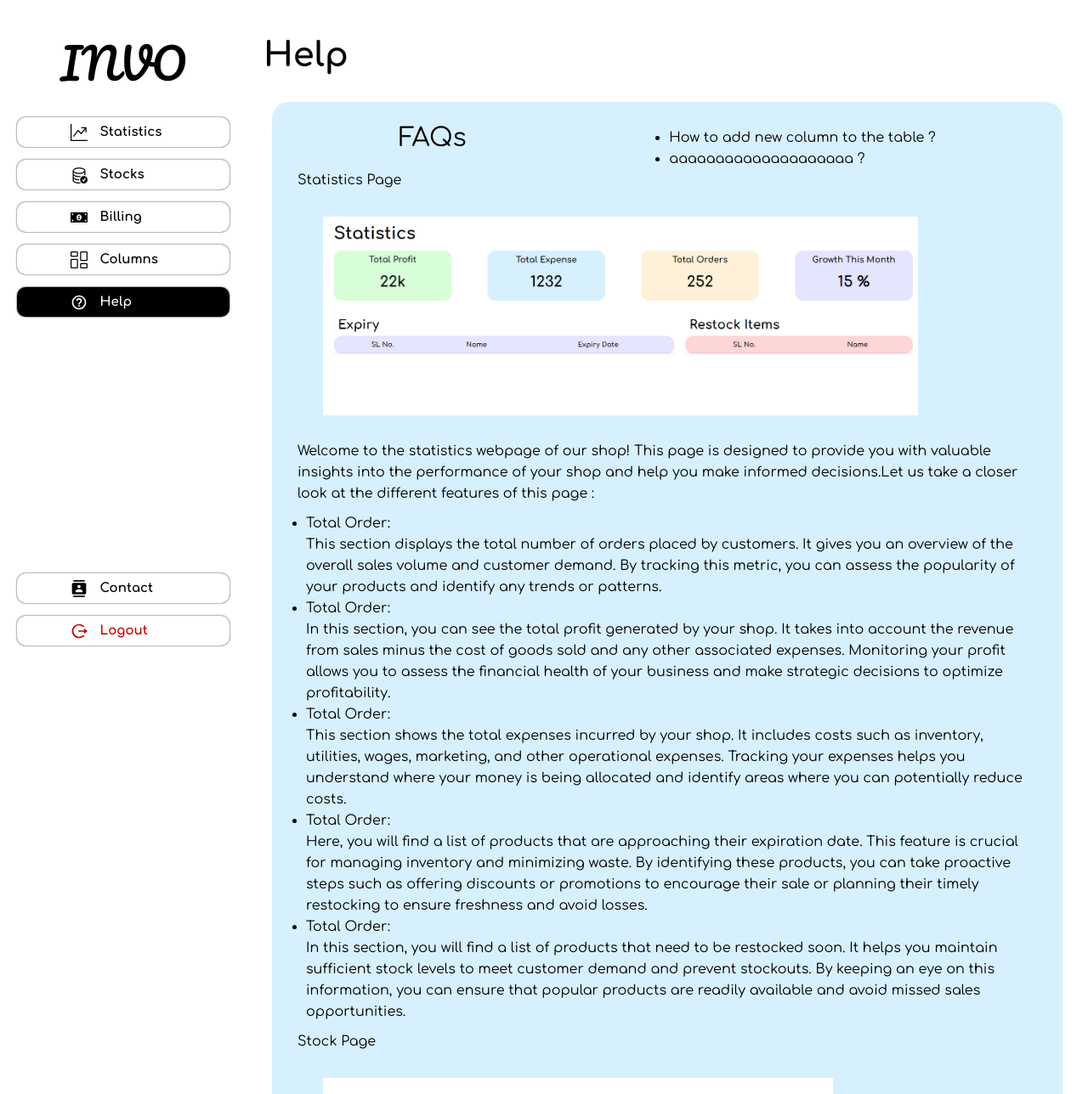
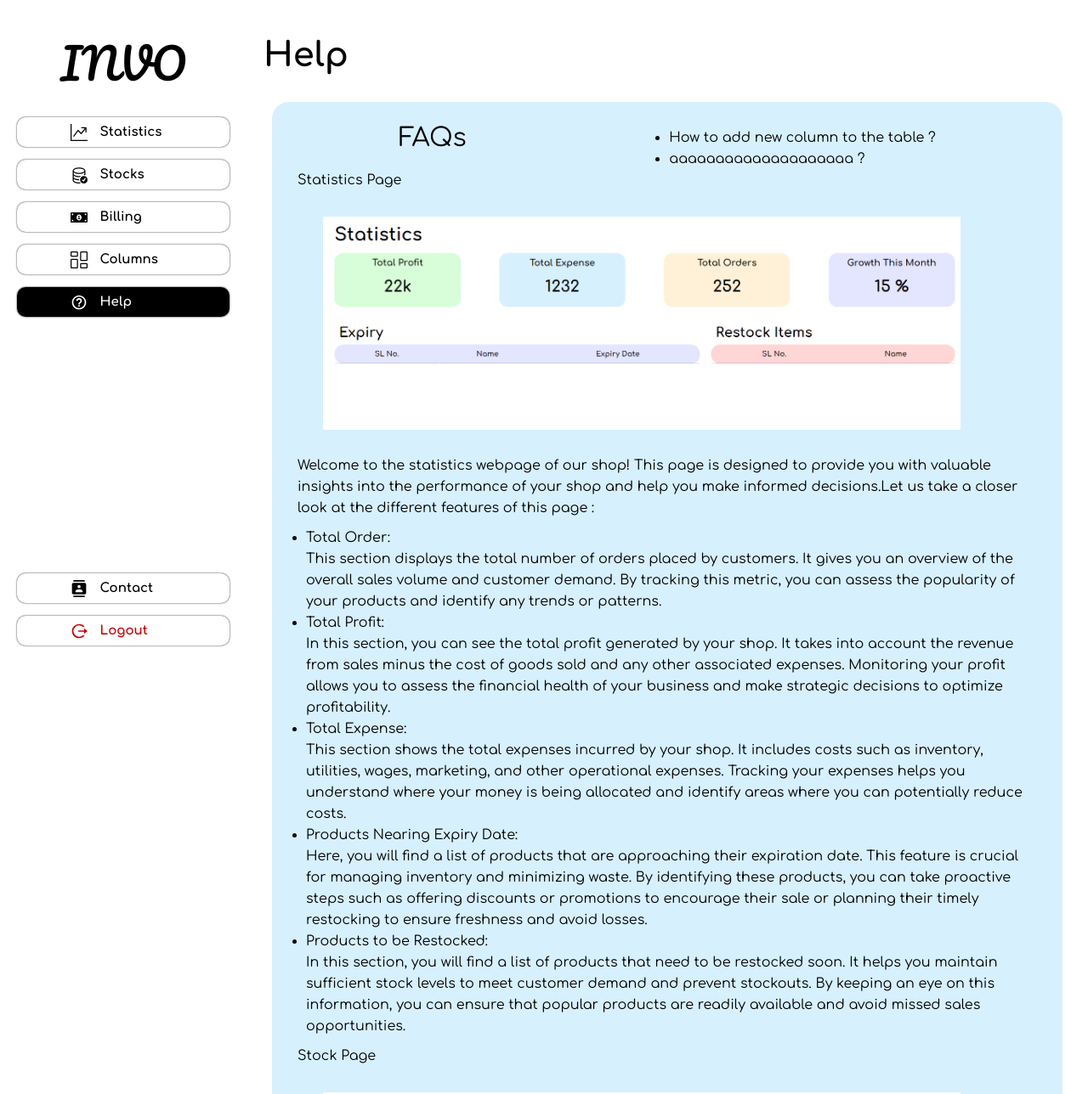
Before and after one commit to nikhitkumar00/Inventify, a React (Vite) app: page /help in a window 1280 px wide. Shown: the top 1288 px of the page at 85% size. Built offline with nearby package versions, Linux system fonts and the light colour scheme.

Commit message:
upadted statistics_help

```diff
--- a/src/Components/Help/Help.css
+++ b/src/Components/Help/Help.css
@@ -61,7 +61,7 @@
     color: black;
   }
   .statistics-style{
-    width: 700px;
+    width: 750px;
     display: flex;
     align-self: center;
     padding: 30px;
@@ -78,8 +78,8 @@
 
    */
    .stocks-style{
-    width: 600px;
-    height:400px;
+    width: 750px;
+    height:500px;
     display: flex;
     align-self: center;
     padding: 30px;
--- a/src/Components/Help/Help.jsx
+++ b/src/Components/Help/Help.jsx
@@ -44,7 +44,7 @@ const Help = () => {
                 </li>
 
                 <li>
-                  <div className="subhead1_help"> Total Order:</div>
+                  <div className="subhead1_help"> Total Profit:</div>
                   In this section, you can see the total profit generated by
                   your shop. It takes into account the revenue from sales minus
                   the cost of goods sold and any other associated expenses.
@@ -54,7 +54,7 @@ const Help = () => {
                 </li>
 
                 <li>
-                  <div className="subhead1_help"> Total Order:</div>
+                  <div className="subhead1_help"> Total Expense:</div>
                   This section shows the total expenses incurred by your shop.
                   It includes costs such as inventory, utilities, wages,
                   marketing, and other operational expenses. Tracking your
@@ -64,7 +64,7 @@ const Help = () => {
                 </li>
 
                 <li>
-                  <div className="subhead1_help"> Total Order:</div>
+                  <div className="subhead1_help"> Products Nearing Expiry Date:</div>
                   Here, you will find a list of products that are approaching
                   their expiration date. This feature is crucial for managing
                   inventory and minimizing waste. By identifying these products,
@@ -74,7 +74,7 @@ const Help = () => {
                 </li>
 
                 <li>
-                  <div className="subhead1_help"> Total Order:</div>
+                  <div className="subhead1_help"> Products to be Restocked:</div>
                   In this section, you will find a list of products that need to
                   be restocked soon. It helps you maintain sufficient stock
                   levels to meet customer demand and prevent stockouts. By
@@ -86,10 +86,11 @@ const Help = () => {
             </div>
           </div>
           <div className="stocks_help">
-            <div className="stockshead_help">
-              Stock Page
-            </div>
-            <img src={stocks}  alt="Stocks" className="stocks-style" />
+              <div className="stockshead_help">
+                Stock Page
+              </div>
+              <img src={stocks}  alt="Stocks" className="stocks-style" />
+
           </div>
           <div className="column_help">
             <div className="column_help_head">Columns</div>
```
